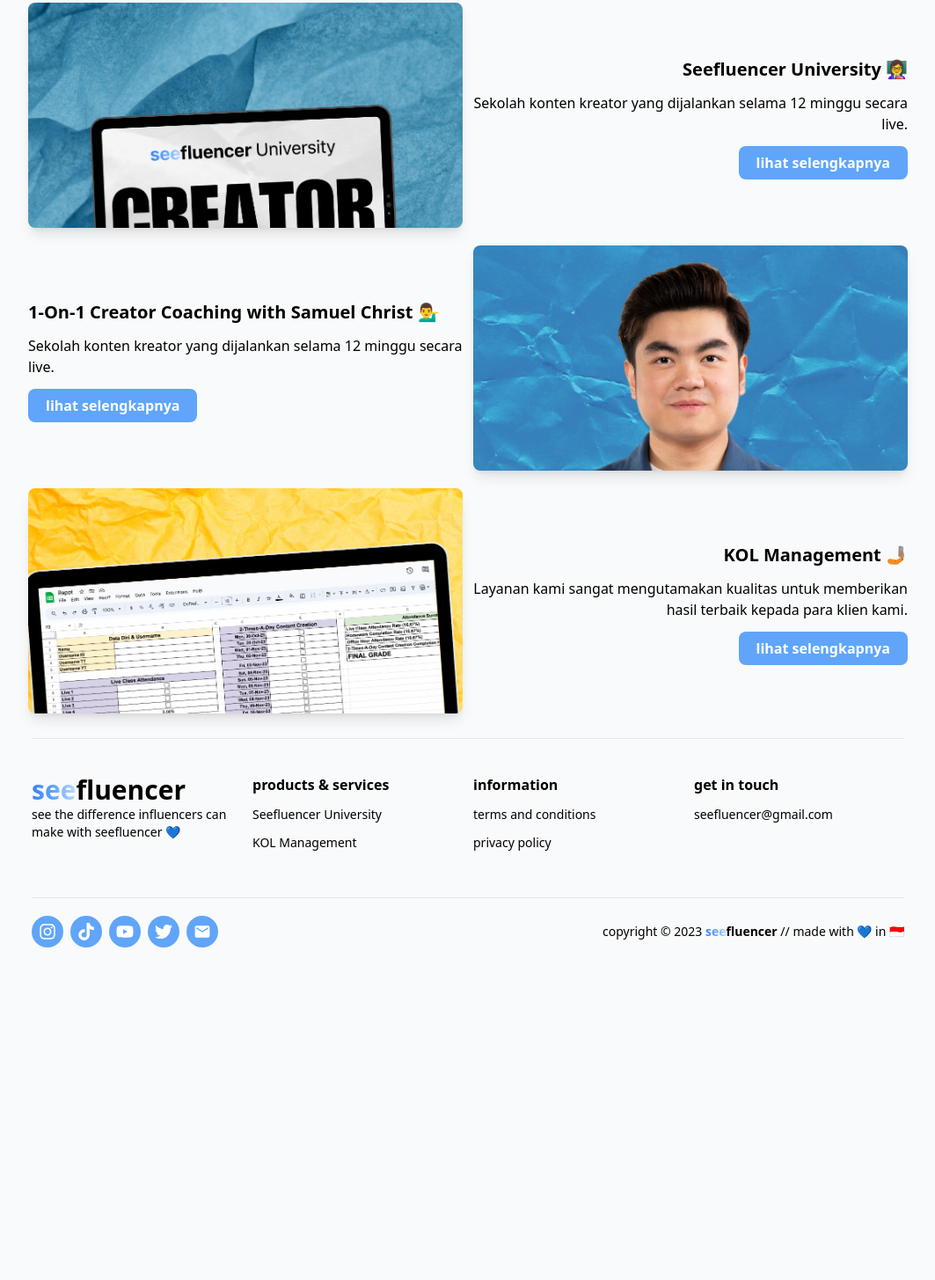
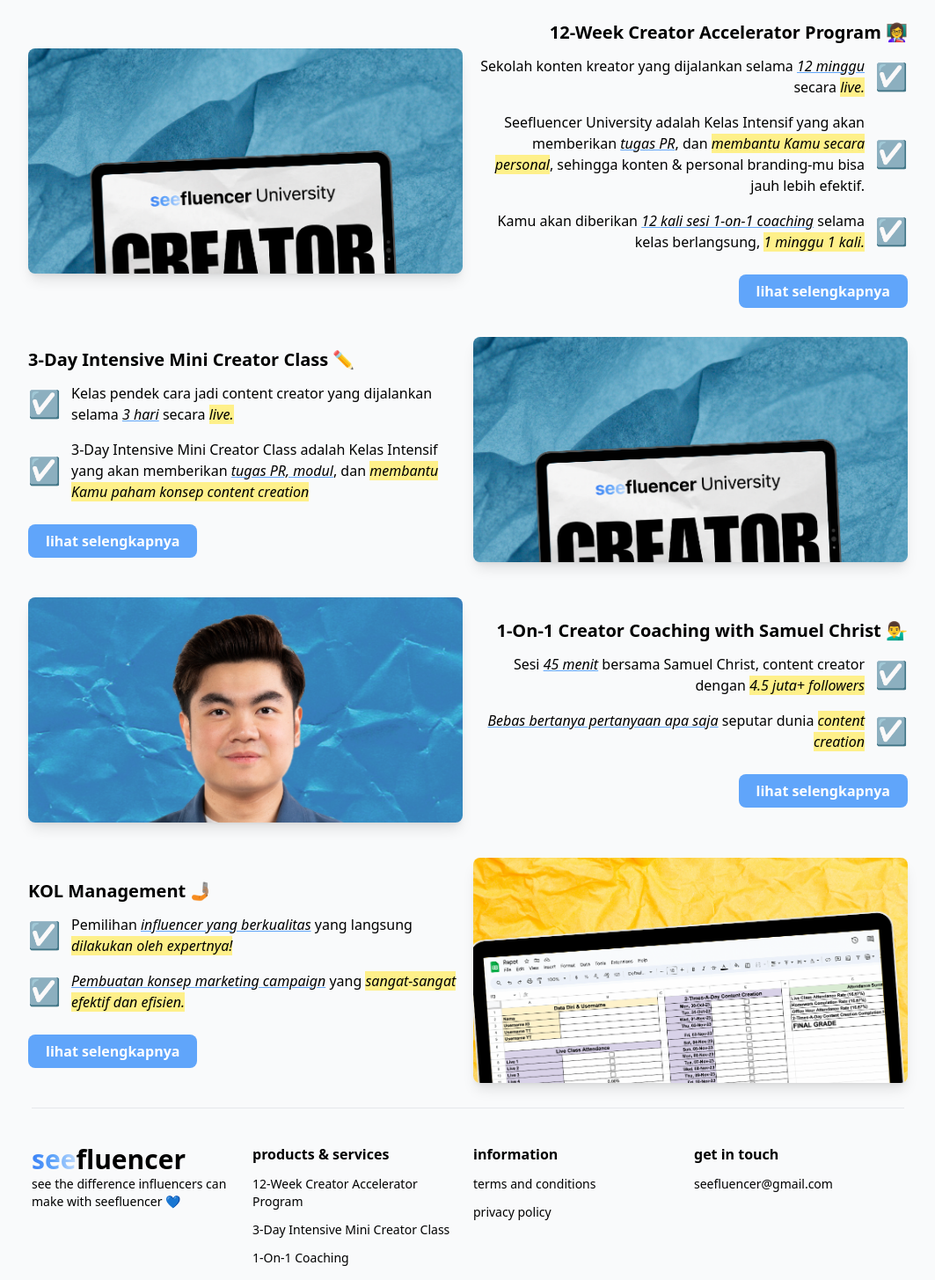
Before and after one commit to joylodra/seefluencer, a Next.js app: page / in a window 1280 px wide. Shown: the part 1040-2495 px from the top of the page at 88% size, without its empty margins (108-1171 px from the left). Before the commit the page ends 2153 px from the top, so only its background shows below. Built offline with nearby package versions, Linux system fonts and the light colour scheme.

Commit message:
Finished making the structure for IMCC

```diff
--- /dev/null
+++ b/app/(lp)/imcc/page.tsx
@@ -0,0 +1,76 @@
+"use client";
+
+// React & Next Components
+import Link from "next/link";
+import Image from "next/image";
+
+// Custom Components
+import Hero from "../../components/public/Hero";
+import Cta from "../../components/public/Cta";
+import Title from "@/app/components/public/Title";
+import Feature from "../../components/public/Feature";
+import Accordion from "@/app/components/public/faq/Accordion";
+import { socials } from "@/app/libs/utils";
+
+const MiniClass = () => {
+  return (
+    <div className="flex flex-col gap-16">
+      {/* TITLE */}
+      <div className="flex flex-col gap-10">
+        <Hero
+          fullWidth
+          customTitle={
+            <div className="flex flex-col gap-8">
+              <div>
+                3-day intensive mini{" "}
+                <span className="bg-gradient-to-r from-blue-500 via-blue-400 to-blue-200 inline-block text-transparent bg-clip-text">
+                  creator class
+                </span>
+              </div>
+              <div className="font-normal text-2xl">
+                Coming soon. Kelas ini masih dalam proses pembuatan! 🛠"
+              </div>
+              <Image
+                className="flex w-full"
+                src="/images/cap-growth.png"
+                alt="Sam Christ's social media growth"
+                width={800}
+                height={800}
+              />
+            </div>
+          }
+          buttonText="kembali ke home"
+          href="/"
+        />
+      </div>
+
+      <div className="flex flex-col md:flex-row md:justify-between text-center border-t py-5 items-center gap-3">
+        <div className="flex flex-row gap-2 justify-center items-center">
+          {socials.map((item) => (
+            <Link
+              key={item.url}
+              target="_blank"
+              className="p-2 rounded-full bg-blue-400 hover:shadow-lg transition-all"
+              href={item.url}
+            >
+              {item.icon}
+            </Link>
+          ))}
+        </div>
+
+        <div className="text-sm">
+          copyright © 2023{" "}
+          <span className="hover:opacity-75 font-semibold">
+            <span className="bg-gradient-to-r from-blue-500 via-blue-400 to-blue-200 inline-block text-transparent bg-clip-text">
+              see
+            </span>
+            fluencer
+          </span>{" "}
+          {`// made with 💙 in 🇮🇩`}
+        </div>
+      </div>
+    </div>
+  );
+};
+
+export default MiniClass;
--- a/app/(public)/coaching/page.tsx
+++ b/app/(public)/coaching/page.tsx
@@ -11,7 +11,7 @@
   description: "see the difference influencers can make with seefluencer 💙",
 };
 
-const Influencers = () => {
+const Coaching = () => {
   return (
     <div className="flex flex-col gap-16">
       {/* TITLE */}
@@ -322,4 +322,4 @@
   );
 };
 
-export default Influencers;
+export default Coaching;
--- a/app/(public)/faq/page.tsx
+++ /dev/null
@@ -1,39 +0,0 @@
-// Custom Components
-import Hero from "../../components/public/Hero";
-import Accordion from "../../components/public/faq/Accordion";
-
-export const metadata = {
-  title: "faq",
-  keywords: [
-    "faq page",
-    "social media",
-    "influencer marketing platform",
-    "community",
-  ],
-  description: "see the difference influencers can make with seefluencer 💙",
-};
-
-const FAQ = () => {
-  return (
-    <div className="flex flex-col gap-16">
-      <Hero
-        title="frequently asked questions"
-        description="Di bawah ini adalah jawaban dari pertanyaan-pertanyaan yang paling sering ditanyakan tentang kami. Jika ada pertanyaan lain, jangan sungkan untuk hubungi kami!"
-      />
-
-      <div className="flex flex-col gap-5 w-full max-w-3xl mx-auto">
-        <Accordion
-          question="apa itu seefluencer?"
-          answer="Seefluencer merupakan sebuah influencer marketing platform yang menghubungkan brand dengan influencer. Kami membantu bisnis meningkatkan brand awareness dan sales dengan menghubungkan influencer terbaik. Kami membantu influencer mendapatkan pendapatan lebih melalui tawaran brand."
-        />
-
-        <Accordion
-          question="bagaimana cara menghubungi seefluencer?"
-          answer="Jika kamu butuh bantuan, bisa langsung hubungi kami di seefluencer@gmail.com atau langsung kirim WA ke kami di +6285174259955"
-        />
-      </div>
-    </div>
-  );
-};
-
-export default FAQ;
--- /dev/null
+++ b/app/(public)/miniclass/page.tsx
@@ -0,0 +1,58 @@
+// React & Next Components
+import Link from "next/link";
+import Image from "next/image";
+
+// Custom Components
+import Hero from "../../components/public/Hero";
+import Cta from "../../components/public/Cta";
+import Title from "@/app/components/public/Title";
+import Feature from "../../components/public/Feature";
+import Accordion from "@/app/components/public/faq/Accordion";
+
+export const metadata = {
+  title: "for influencers",
+  keywords: [
+    "influencer page",
+    "social media",
+    "influencer marketing platform",
+    "community",
+  ],
+  description: "see the difference influencers can make with seefluencer 💙",
+};
+
+const MiniClass = () => {
+  return (
+    <div className="flex flex-col gap-16">
+      {/* TITLE */}
+      <div className="flex flex-col gap-10">
+        <Hero
+          fullWidth
+          customTitle={
+            <div className="flex flex-col gap-8">
+              <div>
+                3-day intensive mini{" "}
+                <span className="bg-gradient-to-r from-blue-500 via-blue-400 to-blue-200 inline-block text-transparent bg-clip-text">
+                  creator class
+                </span>
+              </div>
+              <div className="font-normal text-2xl">
+                Coming soon. Kelas ini masih dalam proses pembuatan! 🛠"
+              </div>
+              <Image
+                className="flex w-full"
+                src="/images/cap-growth.png"
+                alt="Sam Christ's social media growth"
+                width={800}
+                height={800}
+              />
+            </div>
+          }
+          buttonText="kembali ke home"
+          href="/"
+        />
+      </div>
+    </div>
+  );
+};
+
+export default MiniClass;
--- a/app/(public)/page.tsx
+++ b/app/(public)/page.tsx
@@ -2,9 +2,6 @@
 import Hero from "../components/public/Hero";
 import Feature from "../components/public/Feature";
 import Title from "../components/public/Title";
-
-// Icons & Images
-import { BiUser } from "react-icons/bi";
 
 export default function Home() {
   return (
@@ -30,12 +27,61 @@
         />
       </div>
 
-      <div className="flex flex-col gap-5">
-        <Title title="Our Products & Services 💼" center underline />
+      <div className="flex flex-col gap-10">
+        <Title
+          title="Apa saja yang ada di dalam Seefluencer? 👀"
+          center
+          underline
+        />
 
         <Feature
-          title="Seefluencer University 👩‍🏫"
-          description="Sekolah konten kreator yang dijalankan selama 12 minggu secara live."
+          title="12-Week Creator Accelerator Program 👩‍🏫"
+          description={
+            <div className="flex flex-col gap-4">
+              <div className="flex gap-3 items-center">
+                <div>
+                  Sekolah konten kreator yang dijalankan selama{" "}
+                  <span className="underline decoration-3 italic decoration-blue-400">
+                    12 minggu
+                  </span>{" "}
+                  secara <span className="bg-yellow-200 italic">live.</span>
+                </div>
+
+                <div className="text-3xl text-blue-400">☑️</div>
+              </div>
+
+              <div className="flex gap-3 items-center">
+                <div>
+                  Seefluencer University adalah Kelas Intensif yang akan
+                  memberikan{" "}
+                  <span className="underline decoration-3 italic decoration-blue-400">
+                    tugas PR
+                  </span>
+                  , dan{" "}
+                  <span className="bg-yellow-200 italic">
+                    membantu Kamu secara personal
+                  </span>
+                  , sehingga konten & personal branding-mu bisa jauh lebih
+                  efektif.
+                </div>
+
+                <div className="text-3xl text-blue-400">☑️</div>
+              </div>
+
+              <div className="flex gap-3 items-center">
+                <div>
+                  Kamu akan diberikan{" "}
+                  <span className="underline decoration-3 italic decoration-blue-400">
+                    12 kali sesi 1-on-1 coaching
+                  </span>{" "}
+                  selama kelas berlangsung,{" "}
+                  <span className="bg-yellow-200 italic">1 minggu 1 kali.</span>
+                </div>
+
+                <div className="text-3xl text-blue-400">☑️</div>
+              </div>
+            </div>
+          }
           src="/images/cap-cap.png"
           reverse
           href="/university"
@@ -44,120 +90,123 @@
         />
 
         <Feature
-          title="1-On-1 Creator Coaching with Samuel Christ 💁‍♂️"
-          description="Sekolah konten kreator yang dijalankan selama 12 minggu secara live."
-          src="/images/cap-coaching.png"
+          title="3-Day Intensive Mini Creator Class ✏️"
+          description={
+            <div className="flex flex-col gap-4">
+              <div className="flex gap-3 items-center">
+                <div className="text-3xl text-blue-400">☑️</div>
+
+                <div>
+                  Kelas pendek cara jadi content creator yang dijalankan selama{" "}
+                  <span className="underline decoration-3 italic decoration-blue-400">
+                    3 hari
+                  </span>{" "}
+                  secara <span className="bg-yellow-200 italic">live.</span>
+                </div>
+              </div>
+
+              <div className="flex gap-3 items-center">
+                <div className="text-3xl text-blue-400">☑️</div>
+
+                <div>
+                  3-Day Intensive Mini Creator Class adalah Kelas Intensif yang
+                  akan memberikan{" "}
+                  <span className="underline decoration-3 italic decoration-blue-400">
+                    tugas PR, modul
+                  </span>
+                  , dan{" "}
+                  <span className="bg-yellow-200 italic">
+                    membantu Kamu paham konsep content creation
+                  </span>
+                </div>
+              </div>
+            </div>
+          }
+          src="/images/cap-cap.png"
           href="/coaching"
           buttonText="lihat selengkapnya"
           notExternal
         />
 
         <Feature
+          title="1-On-1 Creator Coaching with Samuel Christ 💁‍♂️"
+          description={
+            <div className="flex flex-col gap-4">
+              <div className="flex gap-3 items-center">
+                <div>
+                  Sesi{" "}
+                  <span className="underline decoration-3 italic decoration-blue-400">
+                    45 menit
+                  </span>{" "}
+                  bersama Samuel Christ, content creator dengan{" "}
+                  <span className="bg-yellow-200 italic">
+                    4.5 juta+ followers
+                  </span>
+                </div>
+
+                <div className="text-3xl text-blue-400">☑️</div>
+              </div>
+
+              <div className="flex gap-3 items-center">
+                <div>
+                  <span className="underline decoration-3 italic decoration-blue-400">
+                    Bebas bertanya pertanyaan apa saja
+                  </span>{" "}
+                  seputar dunia{" "}
+                  <span className="bg-yellow-200 italic">content creation</span>
+                </div>
+
+                <div className="text-3xl text-blue-400">☑️</div>
+              </div>
+            </div>
+          }
+          src="/images/cap-coaching.png"
+          href="/coaching"
+          buttonText="lihat selengkapnya"
+          notExternal
+          reverse
+        />
+
+        <Feature
           title="KOL Management 🤳🏽"
-          description="Layanan kami sangat mengutamakan kualitas untuk memberikan hasil terbaik kepada para klien kami."
+          description={
+            <div className="flex flex-col gap-4">
+              <div className="flex gap-3 items-center">
+                <div className="text-3xl text-blue-400">☑️</div>
+
+                <div>
+                  Pemilihan{" "}
+                  <span className="underline decoration-3 italic decoration-blue-400">
+                    influencer yang berkualitas
+                  </span>{" "}
+                  yang langsung{" "}
+                  <span className="bg-yellow-200 italic">
+                    dilakukan oleh expertnya!
+                  </span>
+                </div>
+              </div>
+
+              <div className="flex gap-3 items-center">
+                <div className="text-3xl text-blue-400">☑️</div>
+
+                <div>
+                  <span className="underline decoration-3 italic decoration-blue-400">
+                    Pembuatan konsep marketing campaign
+                  </span>{" "}
+                  yang{" "}
+                  <span className="bg-yellow-200 italic">
+                    sangat-sangat efektif dan efisien.
+                  </span>
+                </div>
+              </div>
+            </div>
+          }
           src="/images/cap-rapot.png"
           href="/kol"
           buttonText="lihat selengkapnya"
-          reverse
           notExternal
         />
       </div>
-
-      {/* <div className="flex flex-col gap-10">
-        <Title
-          title="Apa Kata Mereka? 💬"
-          description="Temukan dan terhubung dengan brand-brand terbaik melalui Seefluencer. Platform kami memberikan akses mudah ke jaringan luas brand-brand ternama."
-          center
-          underline
-        />
-
-        <div className="grid grid-cols-1 md:grid-cols-2 gap-10">
-          <div className="flex flex-col items-center text-center gap-3">
-            <div className="p-4 rounded-full bg-blue-400 shadow-lg">
-              <BiUser className="text-white" size={40} />
-            </div>
-
-            <h2 className="text-2xl font-bold">Niko Julius</h2>
-
-            <div className="italic text-gray-500">
-              {`"Temukan dan terhubung dengan brand-brand terbaik melalui
-              Seefluencer. Platform kami memberikan akses mudah ke jaringan luas
-              brand-brand ternama."`}
-            </div>
-          </div>
-
-          <div className="flex flex-col items-center text-center gap-3">
-            <div className="p-4 rounded-full bg-blue-400 shadow-lg">
-              <BiUser className="text-white" size={40} />
-            </div>
-
-            <h2 className="text-2xl font-bold">LeBron James</h2>
-
-            <div className="italic text-gray-500">
-              {`"Temukan dan terhubung dengan brand-brand terbaik melalui
-              Seefluencer. Platform kami memberikan akses mudah ke jaringan luas
-              brand-brand ternama."`}
-            </div>
-          </div>
-
-          <div className="flex flex-col items-center text-center gap-3">
-            <div className="p-4 rounded-full bg-blue-400 shadow-lg">
-              <BiUser className="text-white" size={40} />
-            </div>
-
-            <h2 className="text-2xl font-bold">Vanessa Nathalie</h2>
-
-            <div className="italic text-gray-500">
-              {`"Temukan dan terhubung dengan brand-brand terbaik melalui
-              Seefluencer. Platform kami memberikan akses mudah ke jaringan luas
-              brand-brand ternama. Platform kami memberikan akses mudah ke
-              jaringan luas brand-brand ternama. Platform kami memberikan akses
-              mudah ke jaringan luas brand-brand ternama."`}
-            </div>
-          </div>
-
-          <div className="flex flex-col items-center text-center gap-3">
-            <div className="p-4 rounded-full bg-blue-400 shadow-lg">
-              <BiUser className="text-white" size={40} />
-            </div>
-
-            <h2 className="text-2xl font-bold">Samuel Christ</h2>
-
-            <div className="italic text-gray-500">
-              {`"Temukan dan terhubung dengan brand-brand terbaik melalui
-              Seefluencer. Platform kami."`}
-            </div>
-          </div>
-
-          <div className="flex flex-col items-center text-center gap-3">
-            <div className="p-4 rounded-full bg-blue-400 shadow-lg">
-              <BiUser className="text-white" size={40} />
-            </div>
-
-            <h2 className="text-2xl font-bold">Joy Lodra</h2>
-
-            <div className="italic text-gray-500">
-              {`"Temukan dan terhubung dengan brand-brand terbaik melalui
-              Seefluencer."`}
-            </div>
-          </div>
-
-          <div className="flex flex-col items-center text-center gap-3">
-            <div className="p-4 rounded-full bg-blue-400 shadow-lg">
-              <BiUser className="text-white" size={40} />
-            </div>
-
-            <h2 className="text-2xl font-bold">Damian Lillard</h2>
-
-            <div className="italic text-gray-500">
-              {`"Temukan dan terhubung dengan brand-brand terbaik melalui
-              Seefluencer. Platform kami memberikan akses mudah ke jaringan luas
-              brand-brand ternama. Platform kami memberikan akses mudah ke
-              jaringan luas brand-brand ternama."`}
-            </div>
-          </div>
-        </div>
-      </div> */}
     </div>
   );
 }
--- a/app/components/public/Feature.tsx
+++ b/app/components/public/Feature.tsx
@@ -35,7 +35,7 @@
           {description}
         </div>
 
-        <div className="mt-5">
+        <div className="mt-8">
           {href && buttonText && (
             <Link
               target={`${notExternal ? "" : "_blank"}`}
--- a/app/components/public/Footer.tsx
+++ b/app/components/public/Footer.tsx
@@ -26,8 +26,16 @@
         <div className="flex flex-col gap-3">
           <h3 className="font-bold">products & services</h3>
 
-          <Link href="/university" className="text-sm hover:underline">
-            Seefluencer University
+          <Link href="/accelerator" className="text-sm hover:underline">
+            12-Week Creator Accelerator Program
+          </Link>
+
+          <Link href="/miniclass" className="text-sm hover:underline">
+            3-Day Intensive Mini Creator Class
+          </Link>
+
+          <Link href="/coaching" className="text-sm hover:underline">
+            1-On-1 Coaching
           </Link>
 
           <Link href="/kol" className="text-sm hover:underline">
--- a/app/components/public/Navbar.tsx
+++ b/app/components/public/Navbar.tsx
@@ -12,10 +12,11 @@
 import { GrFormClose } from "react-icons/gr";
 
 export const menu = [
-  { title: "Seefluencer University", href: "/university" },
+  { title: "Creator Accelerator Program", href: "/accelerator" },
+  { title: "IMCC", href: "/miniclass" },
   { title: "1-On-1 Coaching", href: "/coaching" },
   { title: "KOL Management", href: "/kol" },
-  // { title: "Blog", href: "/blog" },
+  { title: "Blog", href: "/blog" },
 ];
 
 const Navbar = () => {
--- a/app/components/public/blog/BlogCard.tsx
+++ b/app/components/public/blog/BlogCard.tsx
@@ -30,7 +30,7 @@
 
       <div className="flex flex-col gap-2">
         <h3 className="font-bold text-xl">{title}</h3>
-        <p className="text-sm text-neutral-500">{description}</p>
+        <p className="text-sm text-neutral-500 line-clamp-3">{description}</p>
         <Link
           className="w-fit flex flex-row gap-2 items-center mt-5 px-5 py-2 bg-blue-400 text-white rounded-lg hover:shadow-md transition-all font-bold"
           href={slug}
```
Also changed, not shown: app/(lp)/cap/page.tsx (+7 -7 lines), app/(public)/accelerator/page.tsx (renamed from app/(public)/university/page.tsx, +7 -7 lines), app/(public)/blog/page.tsx (+16 -2 lines).
